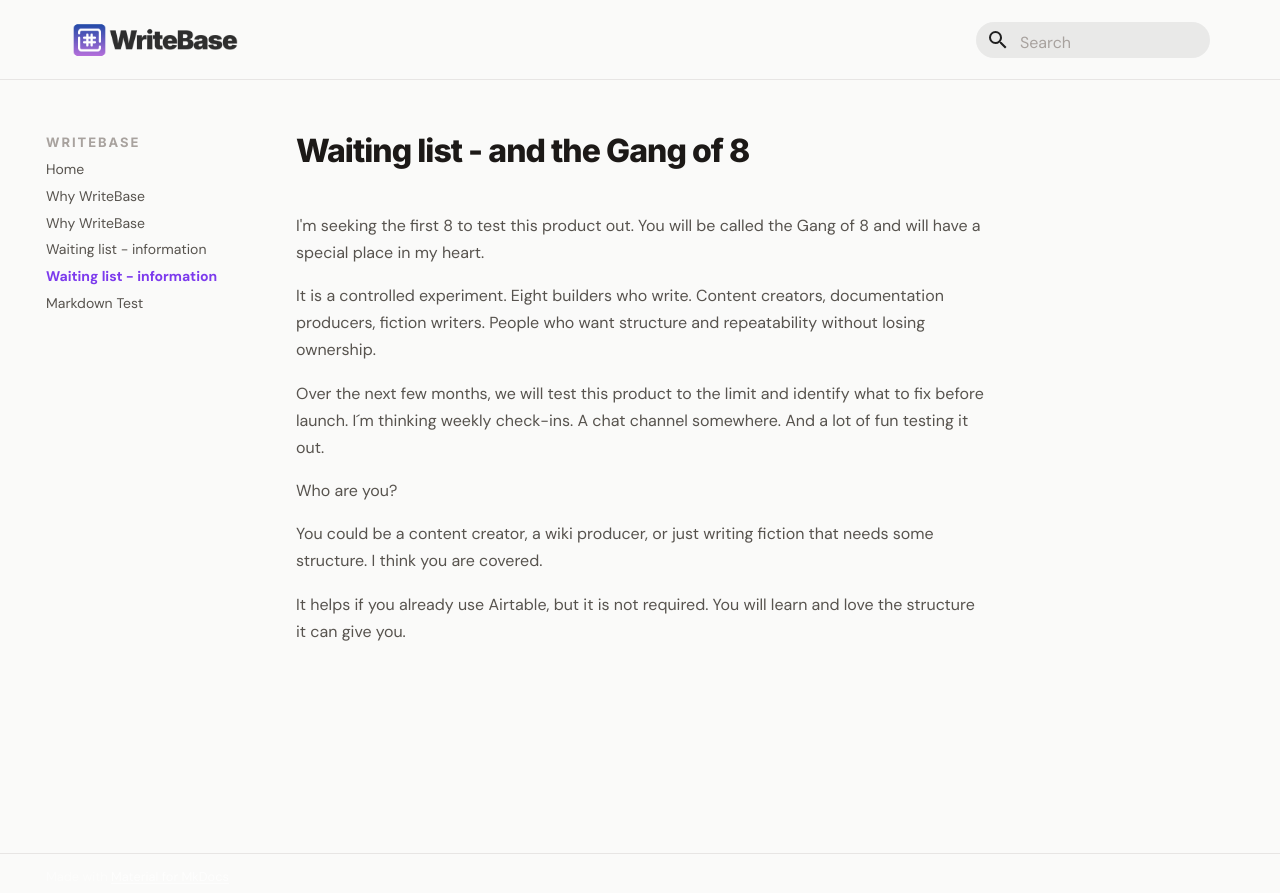
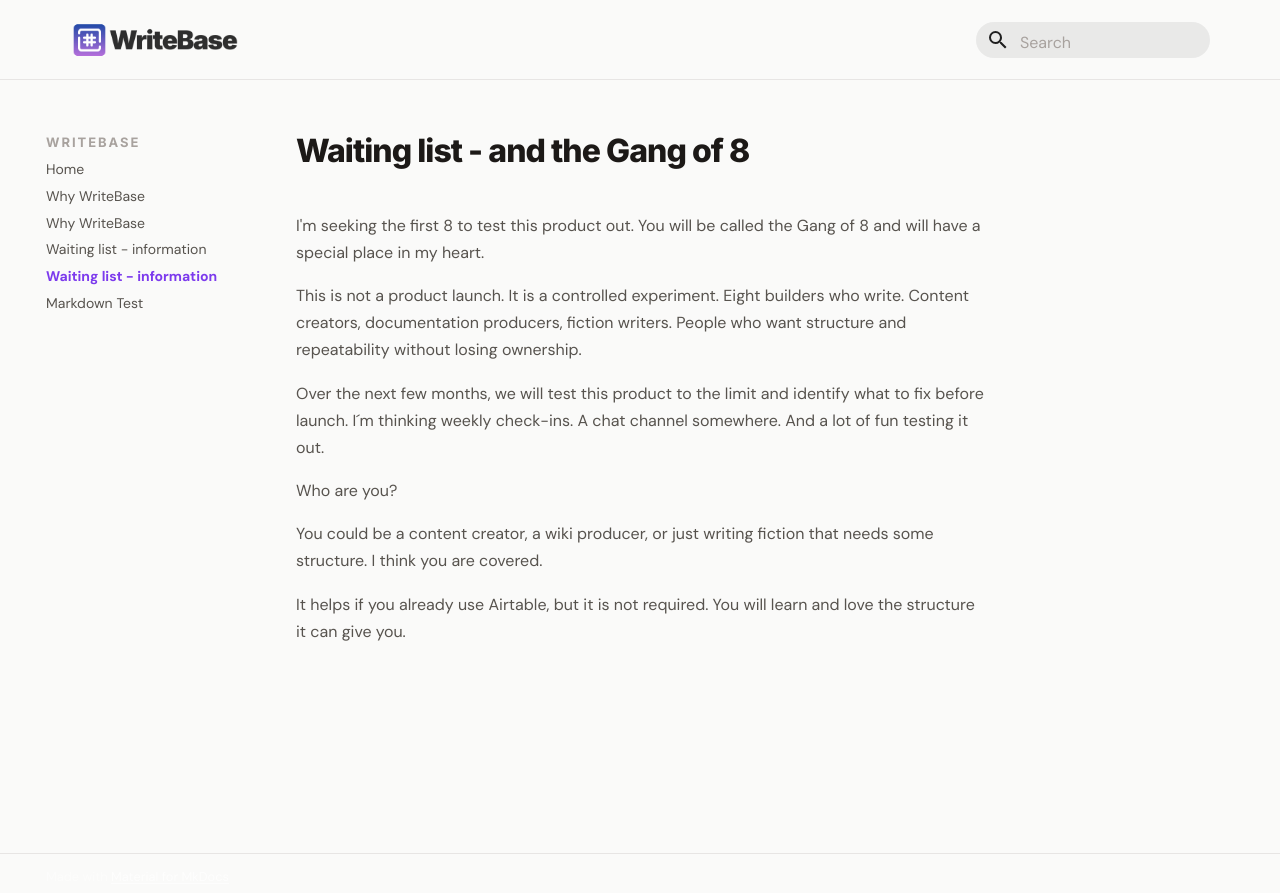
Before and after one commit to larssonhthomas-afk/writebase-docs, an MkDocs documentation site: the page built from docs/20waiting-list---information.md, in a window 1280 px wide. Shown: the top 893 px of the page. Built offline with MkDocs 1.6.1 and Material for MkDocs 9.7.7, drawn with Linux system fonts in a browser that asks for light colours; some web fonts are replaced.

Commit message:
Update 20waiting-list---information.md

```diff
--- a/docs/20waiting-list---information.md
+++ b/docs/20waiting-list---information.md
@@ -8,8 +8,7 @@ nav_order: 20
 
 I'm seeking the first 8 to test this product out. You will be called the Gang of 8 and will have a special place in my heart.
 
-
-It is a controlled experiment. Eight builders who write. Content creators, documentation producers, fiction writers. People who want structure and repeatability without losing ownership.
+This is not a product launch. It is a controlled experiment. Eight builders who write. Content creators, documentation producers, fiction writers. People who want structure and repeatability without losing ownership.
 
 
 Over the next few months, we will test this product to the limit and identify what to fix before launch. I´m thinking weekly check-ins. A chat channel somewhere. And a lot of fun testing it out.
```
